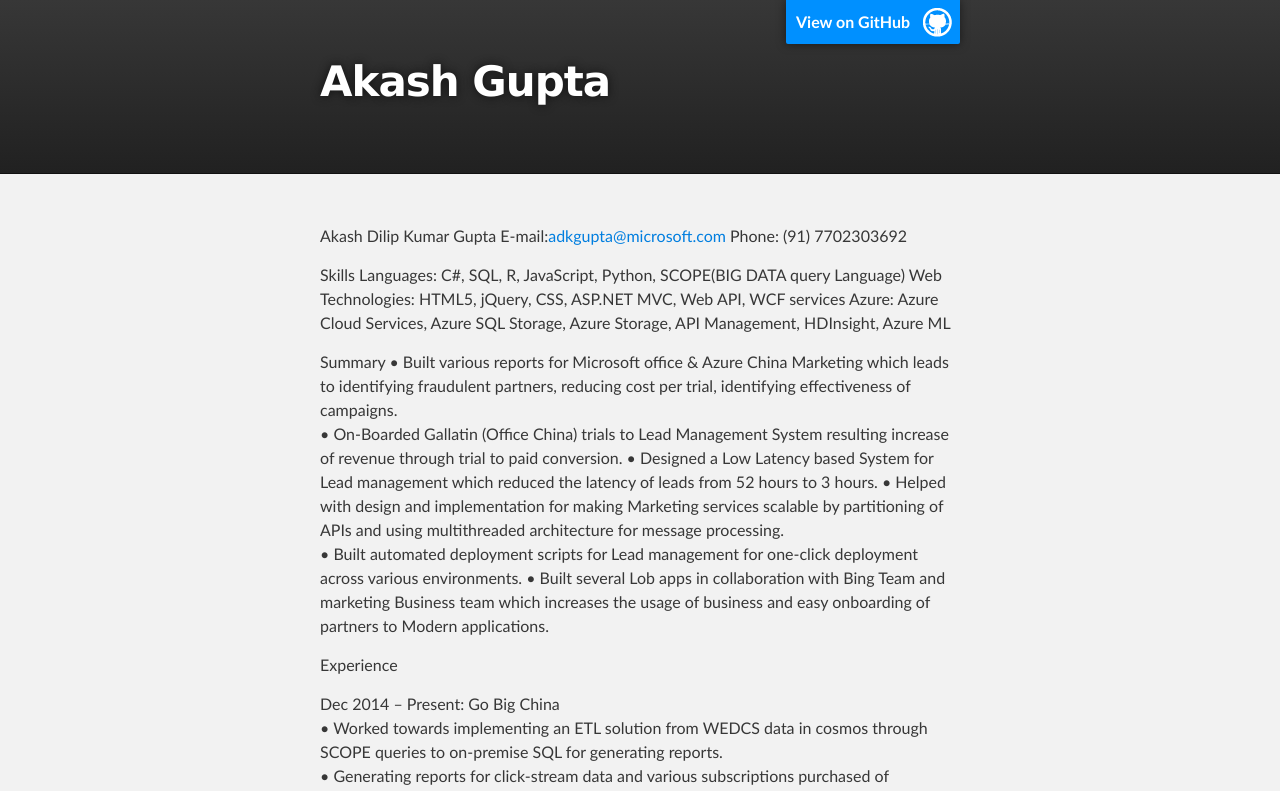
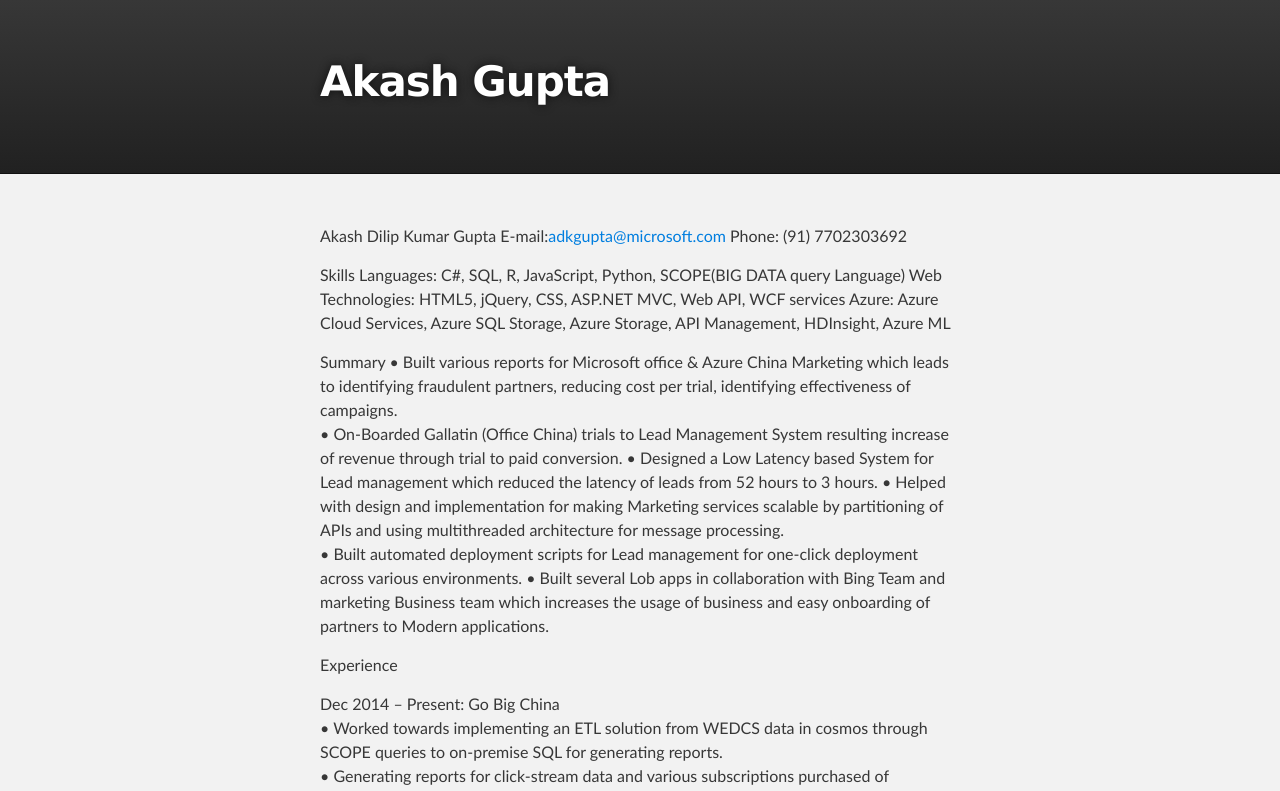
Before and after one commit to adkg/adkg.github.io, a plain HTML site: page index.html in a window 1280 px wide. Shown: the top 791 px of the page. Drawn offline with Linux system fonts and the light colour scheme.

Commit message:
Update index.html

```diff
--- a/index.html
+++ b/index.html
@@ -16,7 +16,6 @@
     <!-- HEADER -->
     <div id="header_wrap" class="outer">
         <header class="inner">
-          <a id="forkme_banner" href="https://github.com/adkg">View on GitHub</a>
 
           <h1 id="project_title">Akash Gupta</h1>
           <h2 id="project_tagline"></h2>
```
